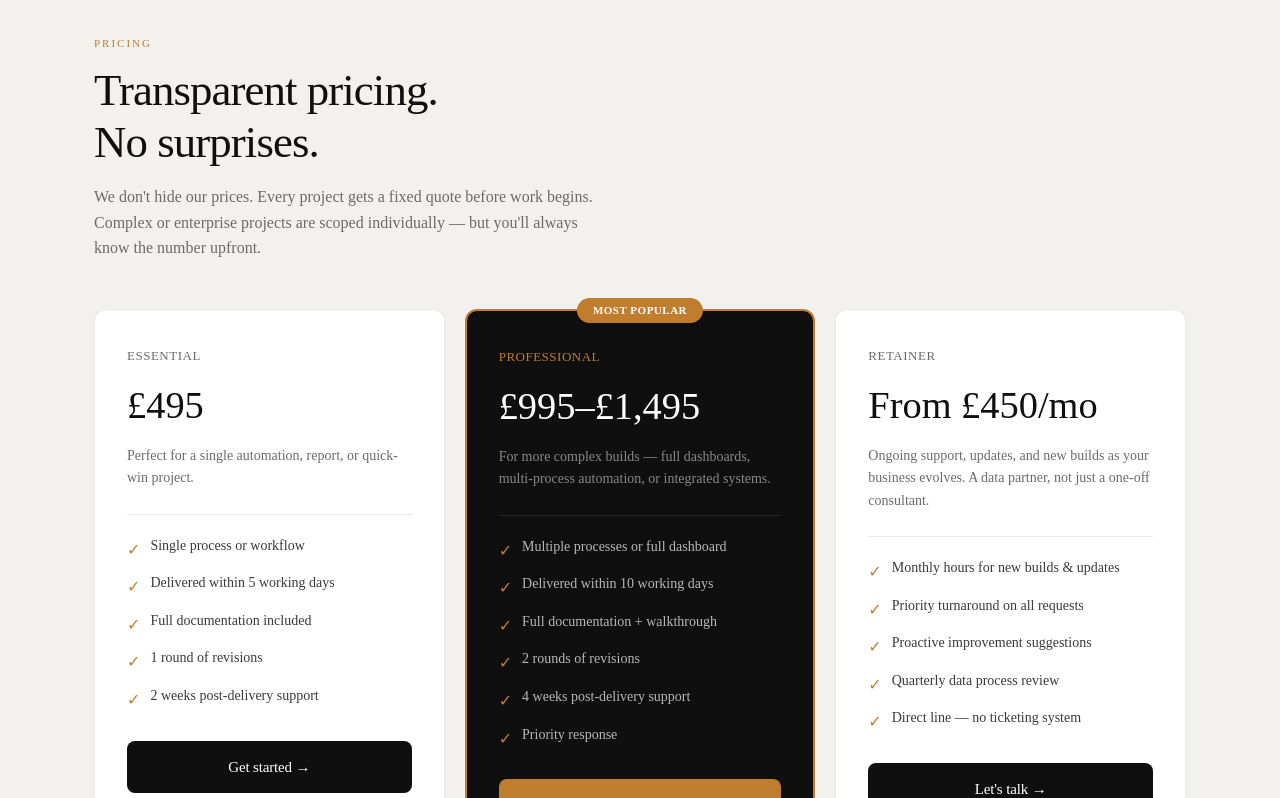
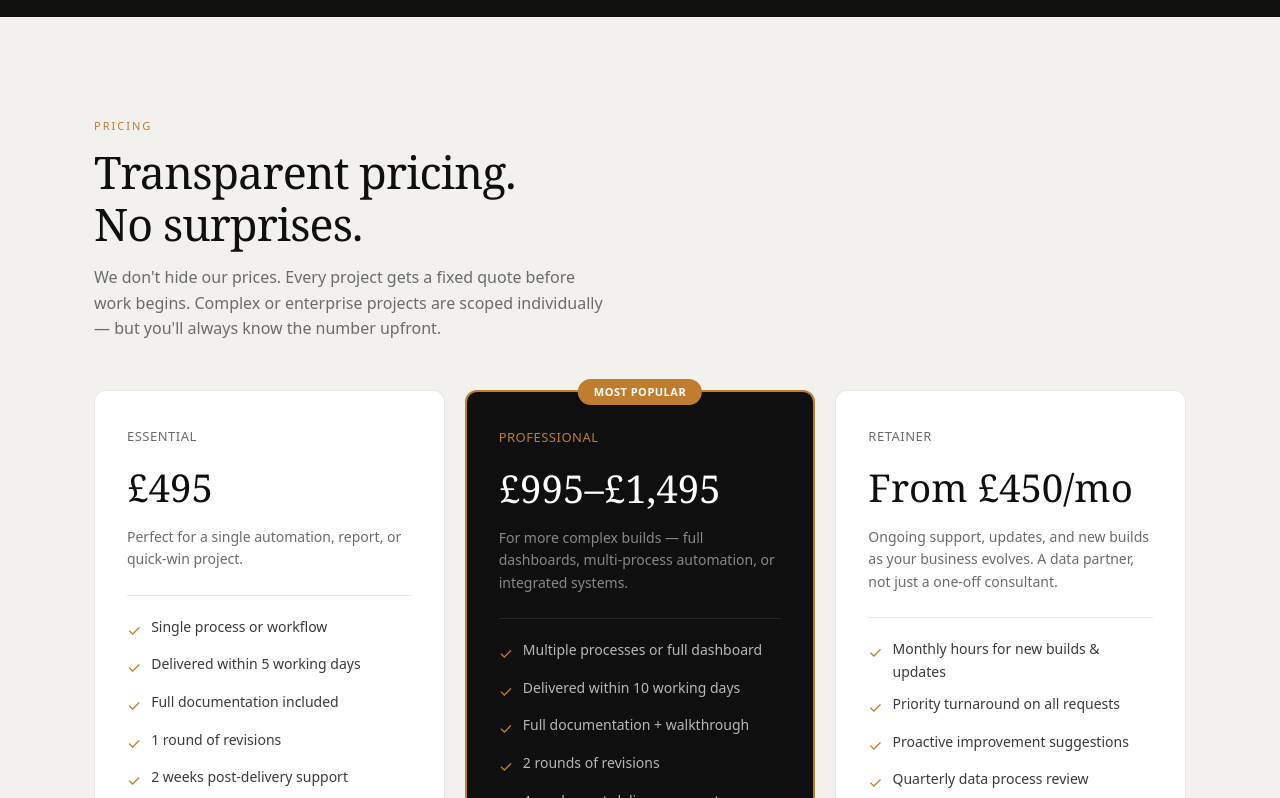
Before and after one commit to printpeachstudio-blip/lexalytic, a Next.js app: page / in a window 1280 px wide. Shown: the part 2837-3635 px from the top of the page. Built offline with nearby package versions, Linux system fonts and the light colour scheme.

Commit message:
Update globals.css

```diff
--- a/app/globals.css
+++ b/app/globals.css
@@ -16,8 +16,8 @@
   --white: #ffffff;
   --border: rgba(15,15,15,0.09);
   --border-dark: rgba(255,255,255,0.08);
---serif: var(--font-instrument-serif), Georgia, serif;
---sans: var(--font-dm-sans), system-ui, sans-serif;
+  --serif: Georgia, 'Times New Roman', serif;
+  --sans: system-ui, -apple-system, sans-serif;
   --radius: 8px;
   --radius-lg: 12px;
 }
```
